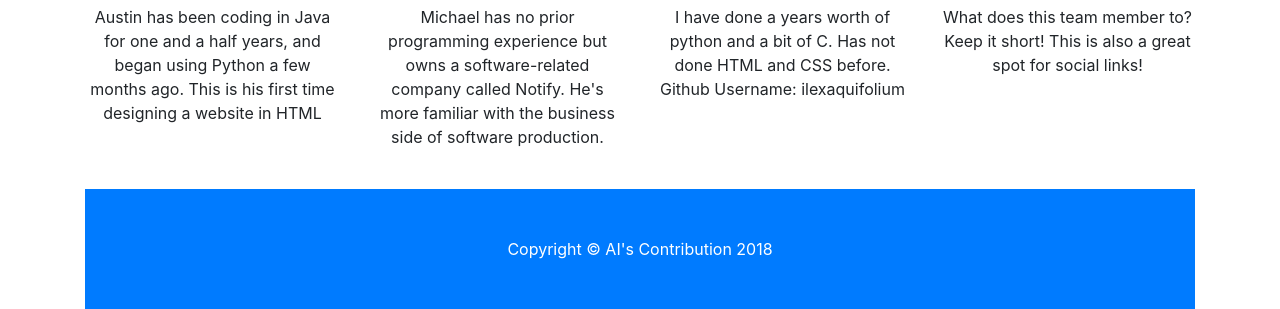
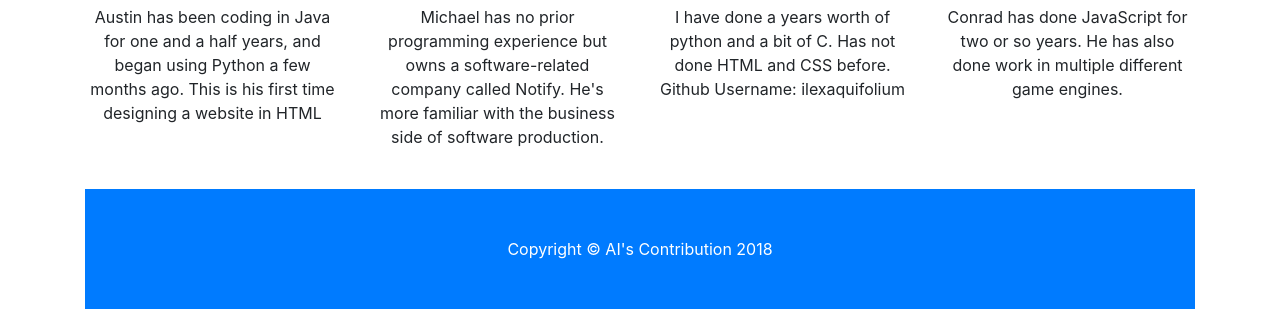
Before and after one commit to punrad/ImpactHome, a website: page index.html in a window 1280 px wide. Shown: the part 530-839 px from the top of the page. Drawn offline with Linux system fonts and the light colour scheme.

Commit message:
Added Conrad's bio

```diff
--- a/index.html
+++ b/index.html
@@ -86,7 +86,7 @@
           <img class="rounded-circle img-fluid d-block mx-auto" src="https://www.freepngimg.com/thumb/pear/12-2-pear-free-png-image-thumb.png" alt="">
           <h3>Conrad Grindheim
           </h3>
-          <p>What does this team member to? Keep it short! This is also a great spot for social links!</p>
+          <p>Conrad has done JavaScript for two or so years. He has also done work in multiple different game engines.</p>
         </div>
     </div>
     <!-- /.container -->
```
